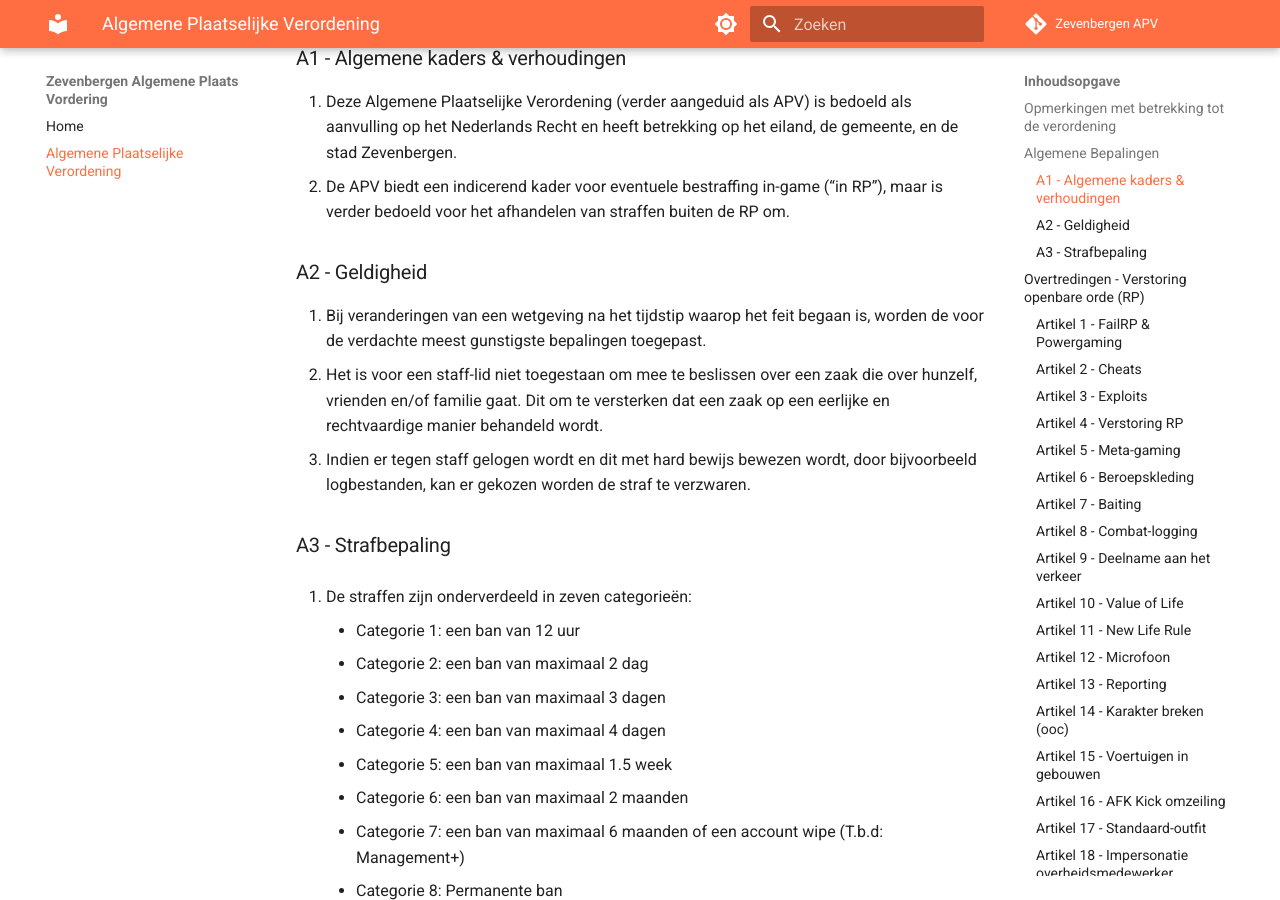
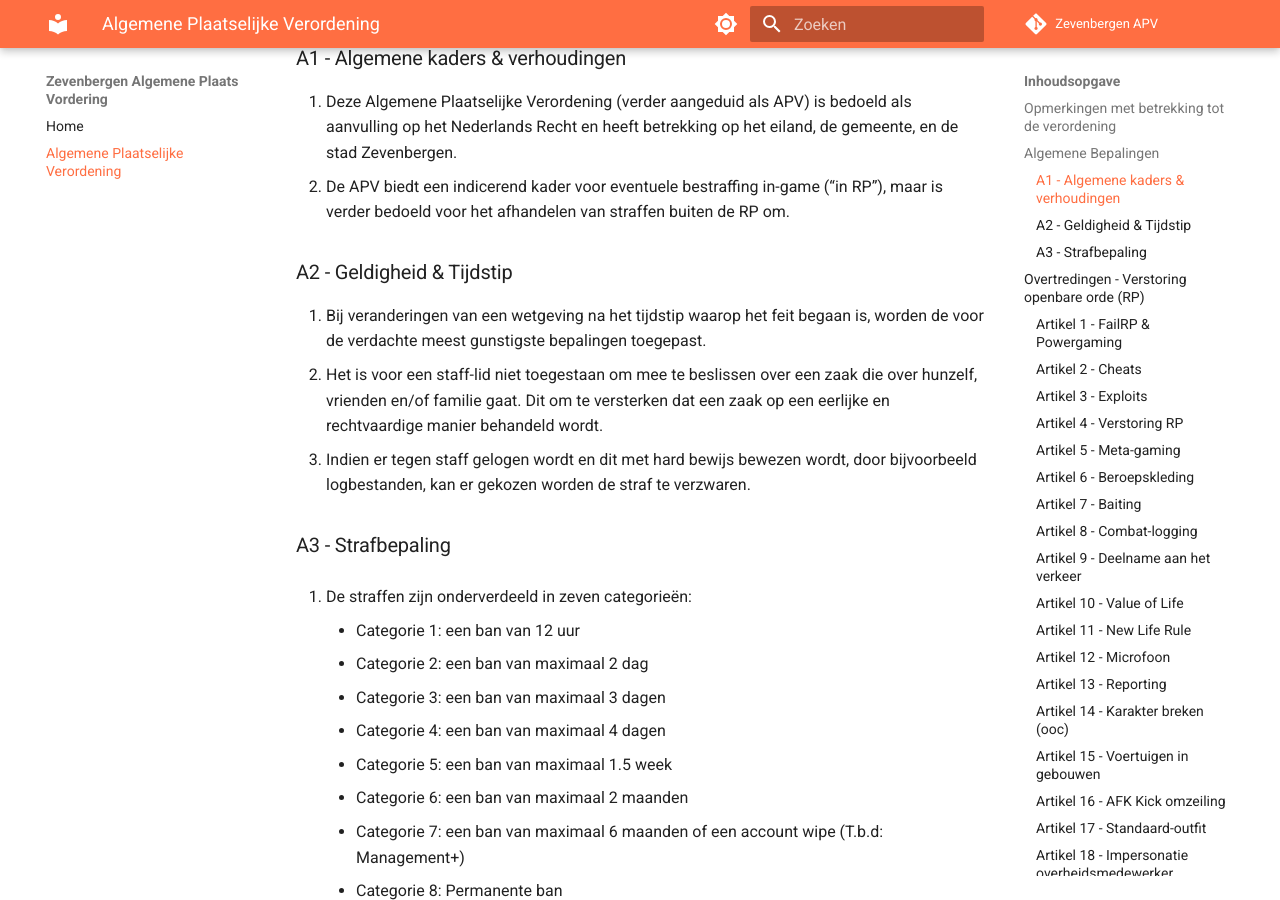
Before and after one commit to RyanFHO/wetboek-apv, an MkDocs documentation site: the page built from docs/apv.md, in a window 1280 px wide and 900 px high, scrolled down 325 px. Built offline with MkDocs 1.6.1 and Material for MkDocs 9.7.7, drawn with Linux system fonts in a browser that asks for light colours; comment, search, counter and statistics services are not loaded.

Commit message:
Artikel A2
Artikel A2 paalwet verandert.

```diff
--- a/docs/apv.md
+++ b/docs/apv.md
@@ -11,7 +11,7 @@ Het Wetboek van Strafrecht, specifiek bedoeld voor Zevenbergen, wordt hierbij in
 1. Deze Algemene Plaatselijke Verordening (verder aangeduid als APV) is bedoeld als aanvulling op het Nederlands Recht en heeft betrekking op het eiland, de gemeente, en de stad Zevenbergen.
 2. De APV biedt een indicerend kader voor eventuele bestraffing in-game (“in RP”), maar is verder bedoeld voor het afhandelen van straffen buiten de RP om.
 
-### A2 - Geldigheid
+### A2 - Geldigheid & Tijdstip
 
 1. Bij veranderingen van een wetgeving na het tijdstip waarop het feit begaan is, worden de voor de verdachte meest gunstigste bepalingen toegepast.
 2. Het is voor een staff-lid niet toegestaan om mee te beslissen over een zaak die over hunzelf, vrienden en/of familie gaat. Dit om te versterken dat een zaak op een eerlijke en rechtvaardige manier behandeld wordt.
```
